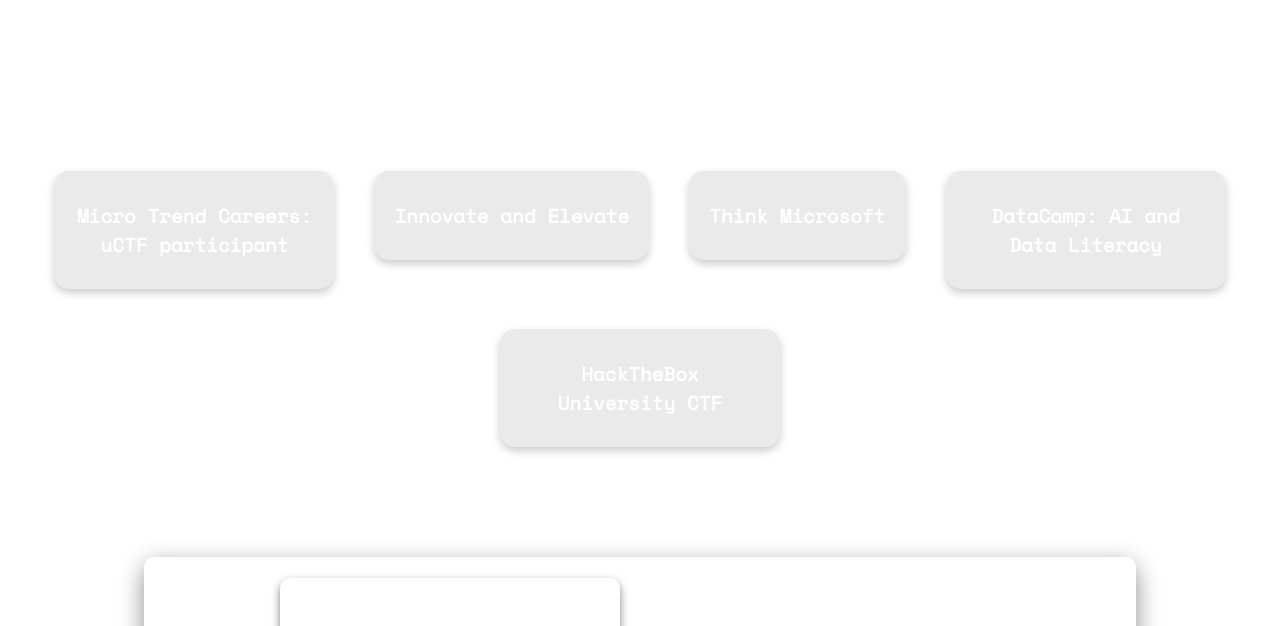
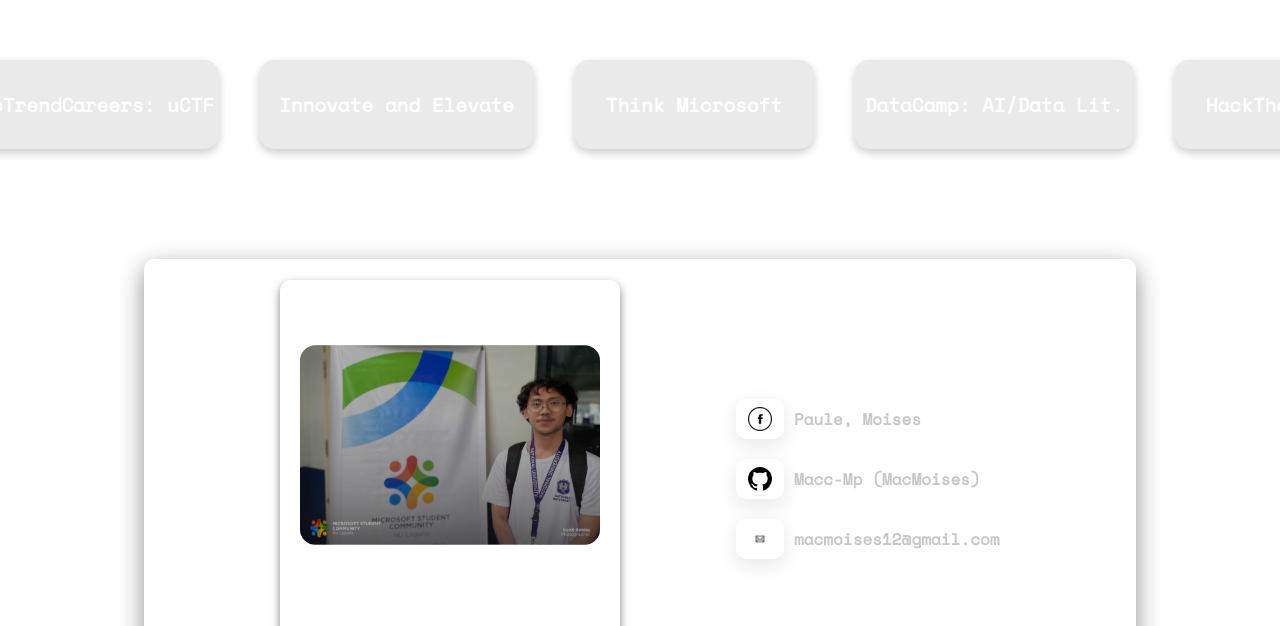
Before and after one commit to Macc-Mp/Myportfolio, a React (Vite) app in the folder Paule-Portfolio/: page / in a window 1280 px wide. Shown: the part 2161-2787 px from the top of the page. Built offline with nearby package versions, Linux system fonts and the light colour scheme; a web font is replaced by a local one.

Commit message:
changed header json style and carousel for participation.

```diff
--- a/Paule-Portfolio/src/components/Education.jsx
+++ b/Paule-Portfolio/src/components/Education.jsx
@@ -32,9 +32,6 @@
 
             </div>
 
-        <h2 className="notes">Hobby</h2>
-        <p className="hobby">Hobby : Sprite and Indie Game Contributor at Itch.io @MoacWorks - itch.io</p>
-
         </div>
     </div>
 </section>
--- a/Paule-Portfolio/src/components/Header.jsx
+++ b/Paule-Portfolio/src/components/Header.jsx
@@ -93,7 +93,7 @@
 
                         <div className="json-line">
                         <span className="json-key">"interest"</span><span className="json-punct">: </span>
-                        <span className="json-string">"Software Developer"</span><span className="json-punct">,</span>
+                        <span className="json-string">"Web and Game Development"</span><span className="json-punct">,</span>
                         </div>
 
                         <div className="json-line">
--- a/Paule-Portfolio/src/components/Participation.jsx
+++ b/Paule-Portfolio/src/components/Participation.jsx
@@ -3,29 +3,29 @@
 import '../css/Participation.css';
 
 function Participation() {
+    const items = [
+        { to: '/participation', title: 'MicroTrendCareers: uCTF', aria: 'Open uCTF participation page' },
+        { to: '/participation/part-two', title: 'Innovate and Elevate', aria: 'Open event participation part two' },
+        { to: '/participation/part-three', title: 'Think Microsoft', aria: 'Open event participation part three' },
+        { to: '/participation/part-four', title: 'DataCamp: AI/Data Lit.', aria: 'Open event participation part four' },
+        { to: '/participation/part-five', title: 'HackTheBox uCTF', aria: 'Open event participation part five' }
+    ];
+
+    // render the items twice for seamless infinite scroll
+    const doubleItems = [...items, ...items];
+
     return (
         <div className="participation-center">
-            <Link className="participation-link" to="/participation" aria-label="Open uCTF participation page">
-                <h2>Micro Trend Careers: uCTF participant</h2>
-            </Link>
-
-            <Link className="participation-link" to="/participation/part-two" aria-label="Open event participation part two">
-                <h2>Innovate and Elevate</h2>
-            </Link>
-
-            <Link className="participation-link" to="/participation/part-three" aria-label="Open event participation part three">
-                <h2>Think Microsoft</h2>
-            </Link>
-
-            <Link className="participation-link" to="/participation/part-four" aria-label="Open event participation part four">
-                <h2>DataCamp: AI and Data Literacy</h2>
-            </Link>
-
-            <Link className="participation-link" to="/participation/part-five" aria-label="Open event participation part five">
-                <h2> HackTheBox University CTF</h2>
-            </Link>
+            <div className="participation-carousel" aria-hidden="false">
+                <div className="carousel-track" tabIndex={0}>
+                    {doubleItems.map((it, i) => (
+                        <Link key={`${it.to}-${i}`} className="participation-link" to={it.to} aria-label={it.aria}>
+                            <h2>{it.title}</h2>
+                        </Link>
+                    ))}
+                </div>
+            </div>
         </div>
-
     );
 }
 
--- a/Paule-Portfolio/src/css/Participation.css
+++ b/Paule-Portfolio/src/css/Participation.css
@@ -106,3 +106,54 @@
   border-radius: 0 0 10px 10px; /* match image/card corners if needed */
   z-index: 2;
 }
+
+/* Carousel styles: continuous slow scrolling */
+.participation-center {
+    width: 100%;
+    overflow: hidden; /* hide overflowing items during animation */
+}
+
+.participation-carousel {
+    width: 100%;
+}
+
+.carousel-track {
+    display: flex;
+    align-items: center;
+    gap: 20px;
+    /* ensure items line up horizontally and don't wrap */
+    white-space: nowrap;
+    flex-wrap: nowrap;
+    /* animation: adjust duration for speed (larger = slower) */
+    animation: scroll-left 40s linear infinite;
+}
+
+.carousel-track:focus,
+.carousel-track:hover {
+    animation-play-state: paused; /* pause on hover or when focused for accessibility */
+}
+
+.participation-link {
+    flex: 0 0 auto; /* prevent shrinking; keep natural width */
+    min-width: 240px; /* control size of each slide */
+}
+
+@keyframes scroll-left {
+    0% {
+        transform: translateX(0);
+    }
+    100% {
+        transform: translateX(-50%); /* move by one set (we duplicate items in markup) */
+    }
+}
+
+/* on small screens reduce speed and item size */
+@media (max-width: 600px) {
+    .carousel-track {
+        gap: 12px;
+        animation-duration: 60s;
+    }
+    .participation-link {
+        min-width: 180px;
+    }
+}
```
